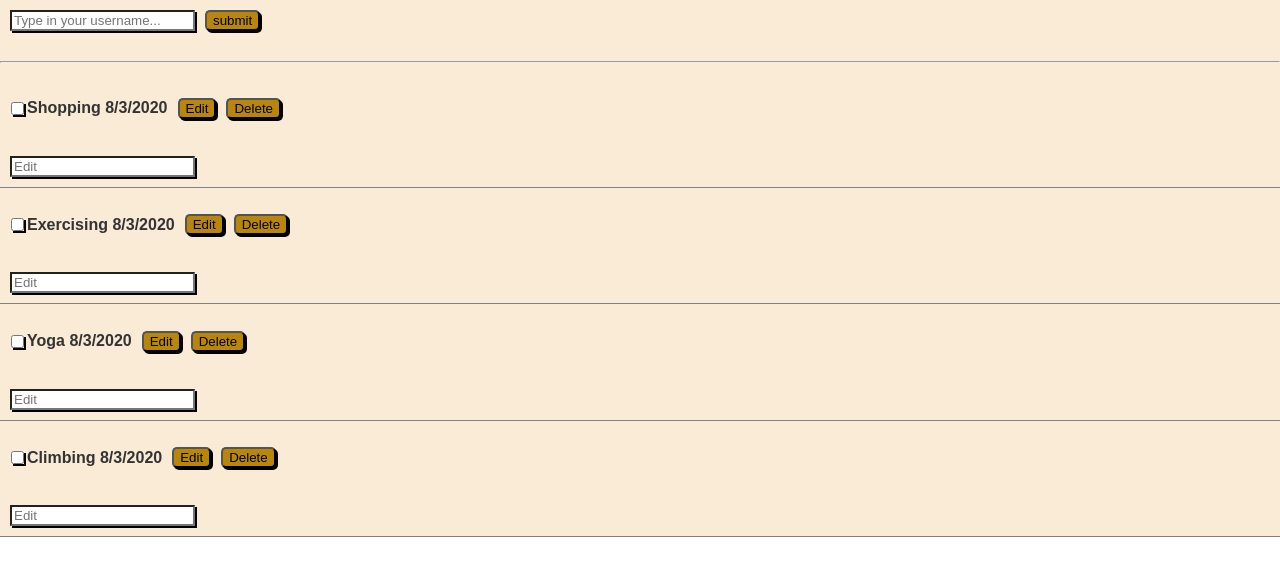
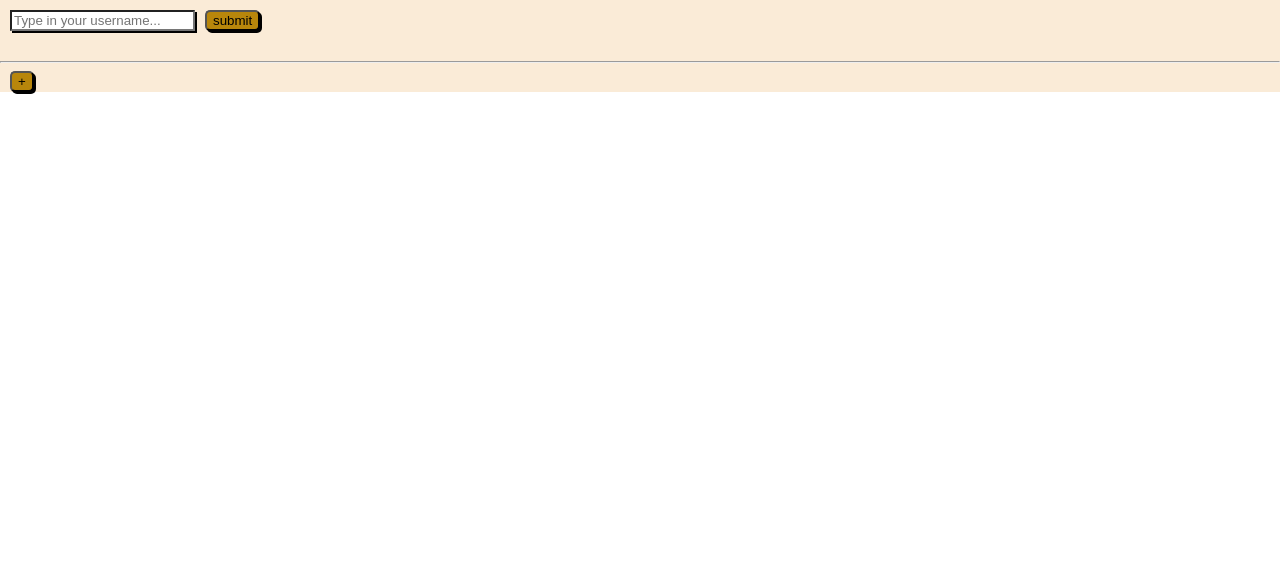
Before and after one commit to NiklasReents/React_Todo_List, a React (Create React App) app: page / in a window 1280 px wide. Shown: the top 576 px of the page. Built offline with nearby package versions, Linux system fonts and the light colour scheme.

Commit message:
add todo creation button

```diff
--- a/src/App.js
+++ b/src/App.js
@@ -1,16 +1,21 @@
 import React from "react";
+import { useState } from "react";
 import User from "./user";
 import Todo from "./list";
 import "./styles.css";
 
 export default function App() {
+  const [count, setCount] = useState(0);
+
+  function createTodoElement(){
+    setCount(count + 1);
+  }
+
   return (
     <div className="App">
-      <User username="" />
-      <Todo key={0} name="Shopping" />
-      <Todo key={1} name="Exercising" />
-      <Todo key={2} name="Yoga" />
-      <Todo key={3} name="Climbing" />
+      <span><User/></span>
+      <span>{Array(count).fill(<Todo/>)}</span>
+      <span><button onClick={createTodoElement}>+</button></span>
     </div>
   );
 }
--- a/src/list.js
+++ b/src/list.js
@@ -33,7 +33,7 @@ export default function Todo({ name, key }) {
   return (
     <div className="outer-div">
       <div className="todo-item" id={"Todo" + key}>
-        <input onClick={markAsDone} type="checkbox" />
+        <input onClick={markAsDone} type="checkbox"/>
         <h4>
           {todoValue} {date}
         </h4>
--- a/src/user.js
+++ b/src/user.js
@@ -10,7 +10,7 @@ export default function User({ username }) {
     setUser(event.target.value);
   }
 
-  function showUser(event) {
+  function showUser() {
     if (document.getElementById("form-input").value === "") {
       alert("Fill in the form!");
       setDisplayUser("");
@@ -29,7 +29,7 @@ export default function User({ username }) {
       />
       <button onClick={showUser}>submit</button>
       <h4 id="caption">{displayUser}</h4>
-      <hr />
+      <hr/>
     </div>
   );
 }
```
